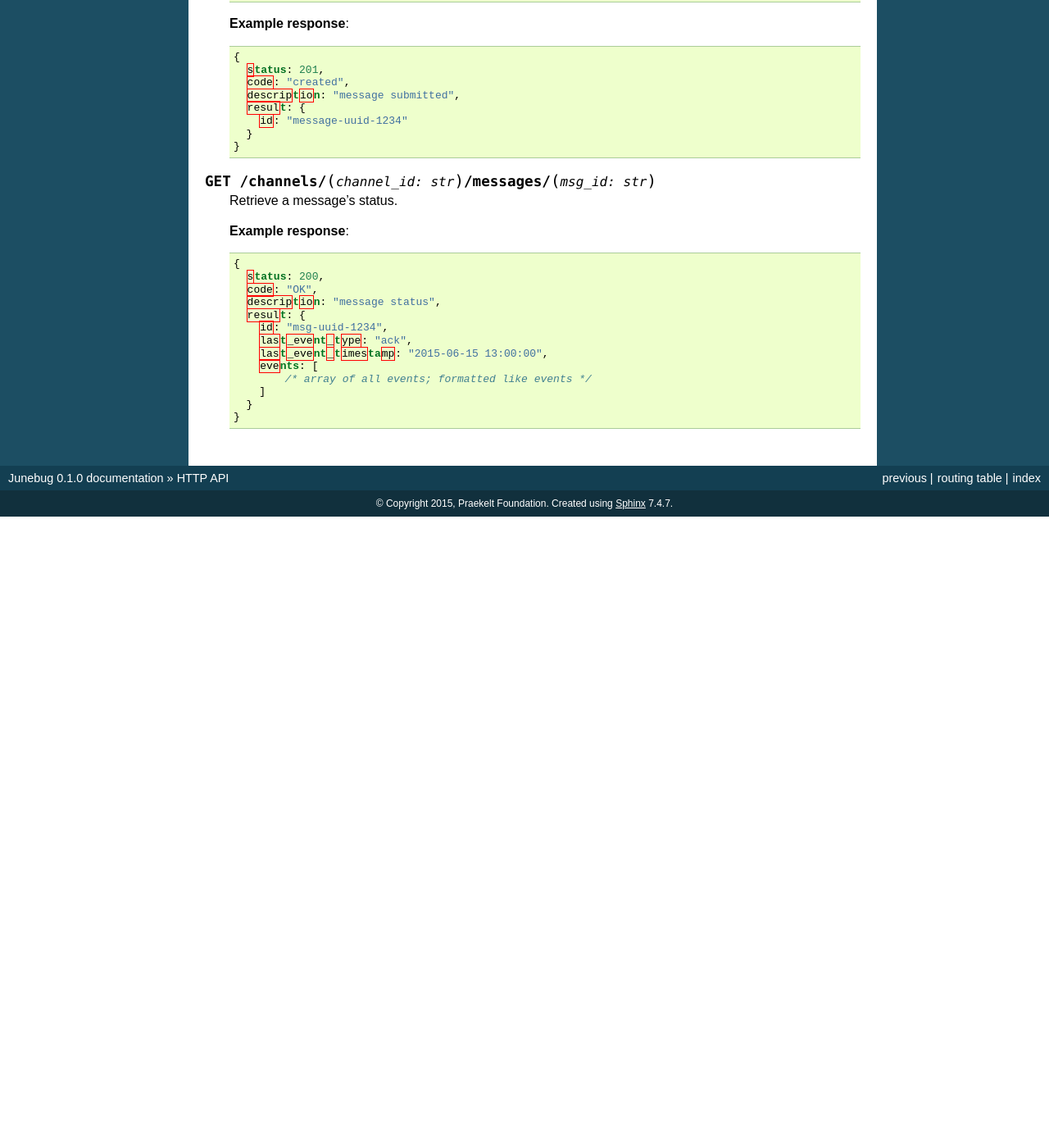
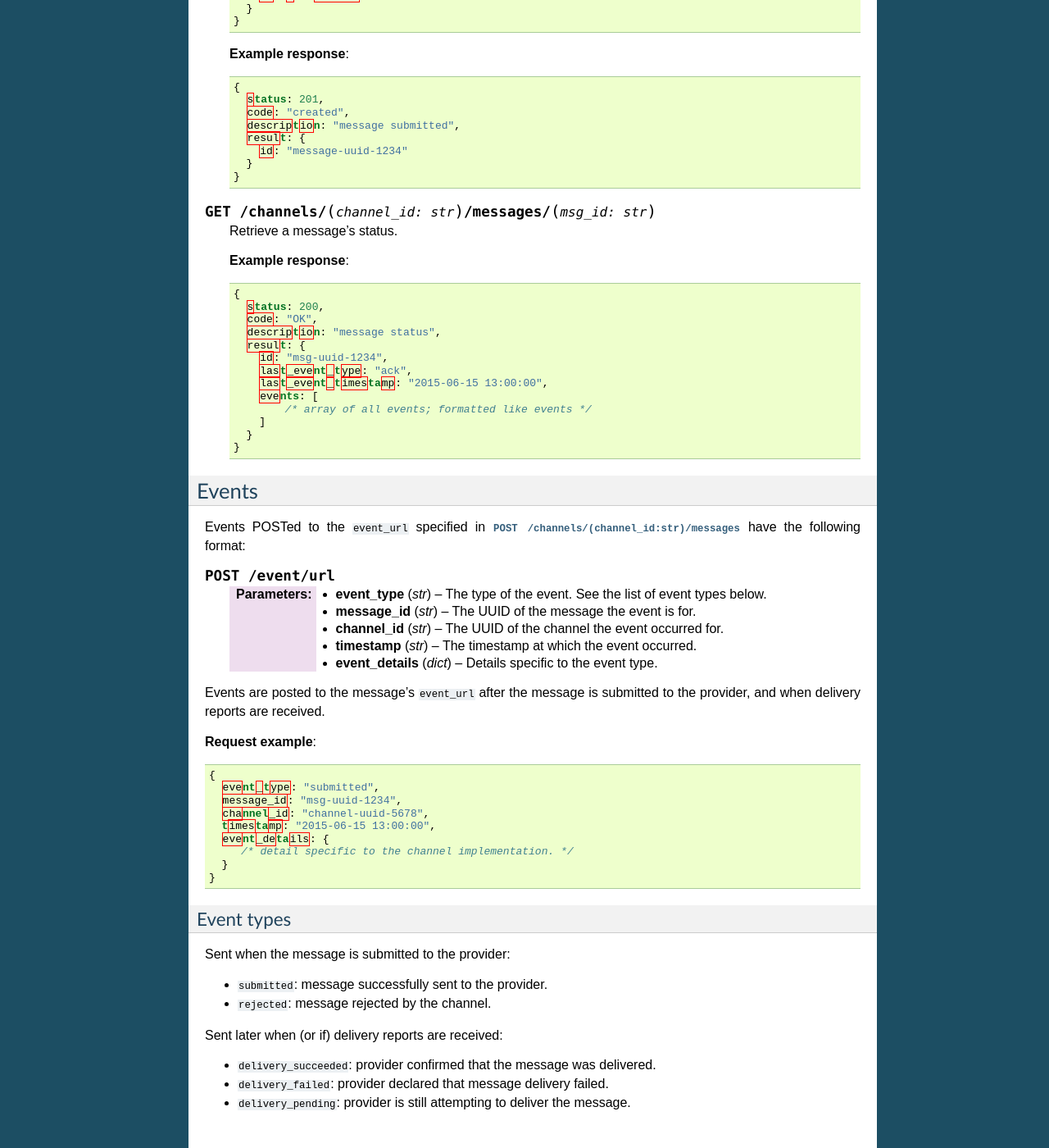
Before and after one commit to praekeltfoundation/junebug, a Sphinx documentation site: the page built from docs/http_api.rst, in a window 1280 px wide and 1400 px high, scrolled down 2185 px. Shown: the whole window at 82% size. Built offline with Sphinx 7.4.7, drawn with Linux system fonts in a browser that asks for light colours; before the commit the page ends 2815 px from its top, so only the background shows below that; some of the changed text lies outside the part shown.

```diff
--- a/docs/http_api.rst
+++ b/docs/http_api.rst
@@ -187,3 +189,55 @@ Messages
           ]
         }
       }
+
+
+Events
+------
+
+Events POSTed to the ``event_url`` specified in
+:http:post:`/channels/(channel_id:str)/messages` have the following
+format:
+
+.. http:post:: /event/url
+
+   :param str event_type:
+       The type of the event. See the list of event types below.
+   :param str message_id:
+       The UUID of the message the event is for.
+   :param str channel_id:
+       The UUID of the channel the event occurred for.
+   :param str timestamp:
+       The timestamp at which the event occurred.
+   :param dict event_details:
+       Details specific to the event type.
+
+Events are posted to the message’s ``event_url`` after the message is
+submitted to the provider, and when delivery reports are received.
+
+**Request example**:
+
+.. sourcecode:: json
+
+   {
+     event_type: "submitted",
+     message_id: "msg-uuid-1234",
+     channel_id: "channel-uuid-5678",
+     timestamp: "2015-06-15 13:00:00",
+     event_details: {
+        /* detail specific to the channel implementation. */
+     }
+   }
+
+Event types
+^^^^^^^^^^^
+
+Sent when the message is submitted to the provider:
+
+* ``submitted``: message successfully sent to the provider.
+* ``rejected``: message rejected by the channel.
+
+Sent later when (or if) delivery reports are received:
+
+* ``delivery_succeeded``: provider confirmed that the message was delivered.
+* ``delivery_failed``: provider declared that message delivery failed.
+* ``delivery_pending``: provider is still attempting to deliver the message.
--- a/docs/index.rst
+++ b/docs/index.rst
@@ -11,6 +11,7 @@ Contents:
 .. toctree::
    :maxdepth: 2
 
+   introduction
    http_api
 
 
```
Also changed, not shown: other parts of docs/http_api.rst (+2 -0 lines), docs/introduction.rst (added, +107 -0 lines).
